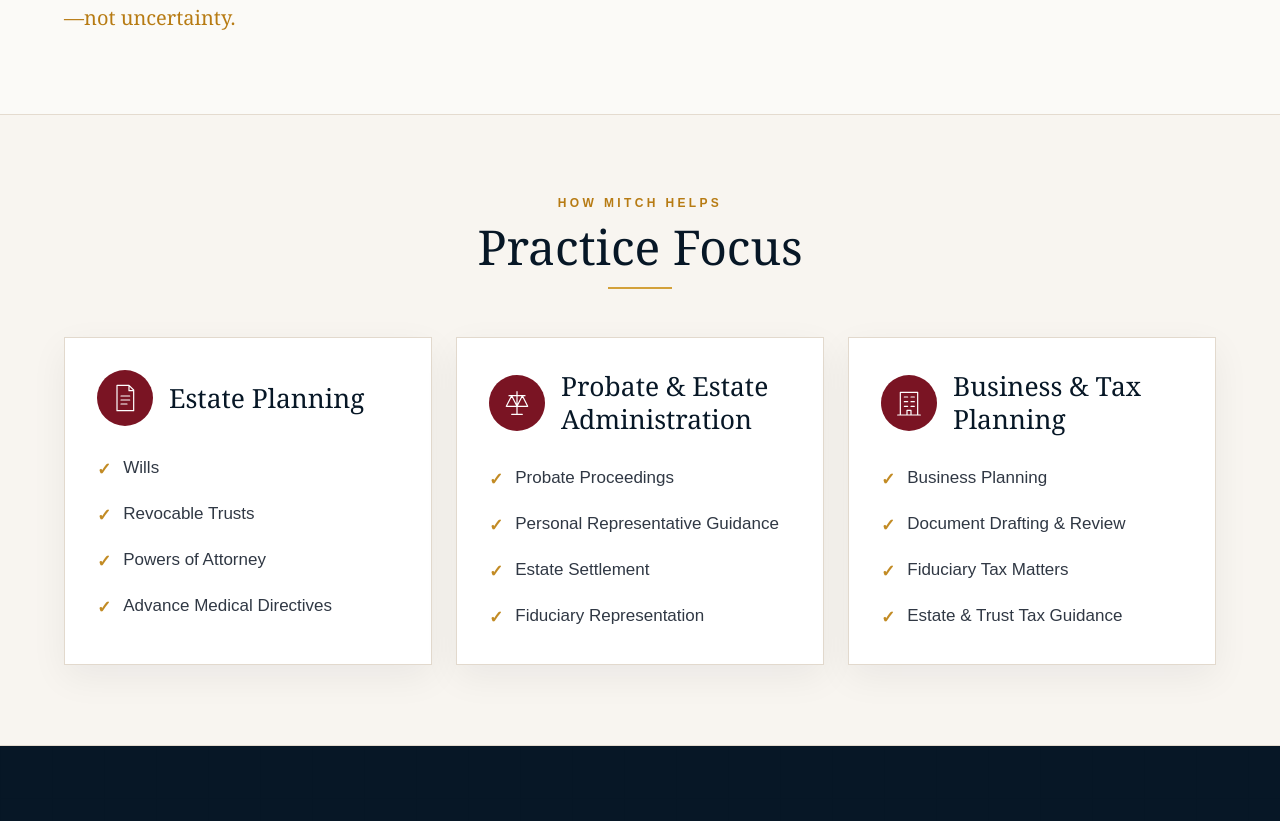
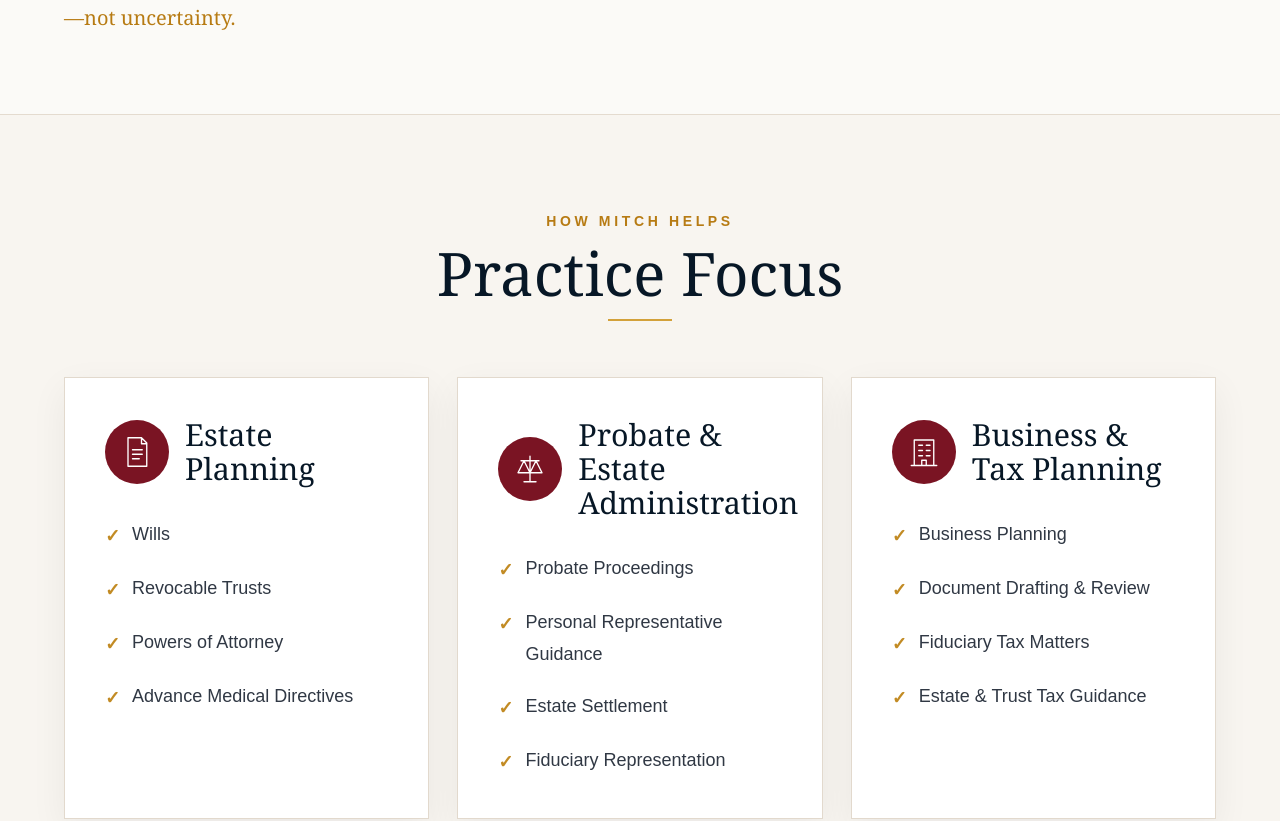
Before and after one commit to jba-afk/aronson-law, a Next.js app: page /our-attorneys/mitchell-cornwell in a window 1280 px wide. Shown: the part 1625-2446 px from the top of the page. Built offline with nearby package versions, Linux system fonts and the light colour scheme.

Commit message:
Increase Mitch practice focus readability

```diff
--- a/components/our-attorneys/mitchell-cornwell/MitchHighlights.tsx
+++ b/components/our-attorneys/mitchell-cornwell/MitchHighlights.tsx
@@ -19,20 +19,20 @@ const practices = [
 function PracticeIcon({ type }: { type: string }) {
   if (type === "scales") {
     return (
-      <svg viewBox="0 0 48 48" className="h-8 w-8" fill="none" aria-hidden="true">
+      <svg viewBox="0 0 48 48" className="h-9 w-9" fill="none" aria-hidden="true">
         <path d="M24 7v34M12 13h24M16 13 8 29h16l-8-16Zm16 0-8 16h16l-8-16ZM16 41h16" stroke="currentColor" strokeWidth="1.8" strokeLinecap="round" strokeLinejoin="round" />
       </svg>
     );
   }
   if (type === "building") {
     return (
-      <svg viewBox="0 0 48 48" className="h-8 w-8" fill="none" aria-hidden="true">
+      <svg viewBox="0 0 48 48" className="h-9 w-9" fill="none" aria-hidden="true">
         <path d="M11 42V8h26v34M7 42h34M17 15h5M27 15h5M17 22h5M27 22h5M17 29h5M27 29h5M21 42v-7h6v7" stroke="currentColor" strokeWidth="1.8" strokeLinecap="round" strokeLinejoin="round" />
       </svg>
     );
   }
   return (
-    <svg viewBox="0 0 48 48" className="h-8 w-8" fill="none" aria-hidden="true">
+    <svg viewBox="0 0 48 48" className="h-9 w-9" fill="none" aria-hidden="true">
       <path d="M12 5h18l7 7v31H12V5ZM30 5v8h7M18 21h13M18 27h13M18 33h9" stroke="currentColor" strokeWidth="1.8" strokeLinecap="round" strokeLinejoin="round" />
     </svg>
   );
@@ -41,25 +41,25 @@ function PracticeIcon({ type }: { type: string }) {
 export default function MitchHighlights() {
   return (
     <section className="border-y border-[#e4dbcf] bg-[#f8f5f0] text-[#111827]">
-      <div className="mx-auto max-w-[1440px] px-6 py-16 sm:px-8 lg:px-12 lg:py-20 xl:px-16">
+      <div className="mx-auto max-w-[1440px] px-6 py-20 sm:px-8 lg:px-12 lg:py-24 xl:px-16">
         <div className="text-center">
-          <p className="text-xs font-bold uppercase tracking-[0.28em] text-[#b77b13]">How Mitch Helps</p>
-          <h2 className="serif mt-3 text-4xl text-[var(--aronson-navy)] sm:text-5xl">Practice Focus</h2>
+          <p className="text-sm font-bold uppercase tracking-[0.26em] text-[#b77b13]">How Mitch Helps</p>
+          <h2 className="serif mt-3 text-5xl text-[var(--aronson-navy)] sm:text-6xl">Practice Focus</h2>
           <div className="mx-auto mt-4 h-0.5 w-16 bg-[#d3a13a]" />
         </div>
 
-        <div className="mt-12 grid grid-cols-1 gap-6 lg:grid-cols-3">
+        <div className="mt-14 grid grid-cols-1 gap-7 lg:grid-cols-3">
           {practices.map((practice) => (
-            <article key={practice.title} className="group border border-[#e2d9cd] bg-white p-7 shadow-[0_12px_35px_rgba(7,23,38,0.06)] transition duration-300 hover:-translate-y-1 hover:border-[#d3a13a]/70 hover:shadow-[0_18px_44px_rgba(7,23,38,0.1)] sm:p-8">
+            <article key={practice.title} className="group border border-[#e2d9cd] bg-white p-9 shadow-[0_12px_35px_rgba(7,23,38,0.06)] transition duration-300 hover:-translate-y-1 hover:border-[#d3a13a]/70 hover:shadow-[0_18px_44px_rgba(7,23,38,0.1)] sm:p-10">
               <div className="flex items-center gap-4">
-                <span className="flex h-14 w-14 shrink-0 items-center justify-center rounded-full bg-[var(--aronson-garnet)] text-white">
+                <span className="flex h-16 w-16 shrink-0 items-center justify-center rounded-full bg-[var(--aronson-garnet)] text-white">
                   <PracticeIcon type={practice.icon} />
                 </span>
-                <h3 className="serif text-[1.65rem] leading-tight text-[var(--aronson-navy)]">{practice.title}</h3>
+                <h3 className="serif text-[1.9rem] leading-[1.12] text-[var(--aronson-navy)]">{practice.title}</h3>
               </div>
-              <ul className="mt-7 space-y-4">
+              <ul className="mt-8 space-y-5">
                 {practice.items.map((item) => (
-                  <li key={item} className="flex gap-3 text-[17px] leading-7 text-[#303844]">
+                  <li key={item} className="flex gap-3 text-lg leading-8 text-[#303844]">
                     <span aria-hidden="true" className="mt-0.5 font-bold text-[#c28b24]">✓</span>
                     <span>{item}</span>
                   </li>
```
